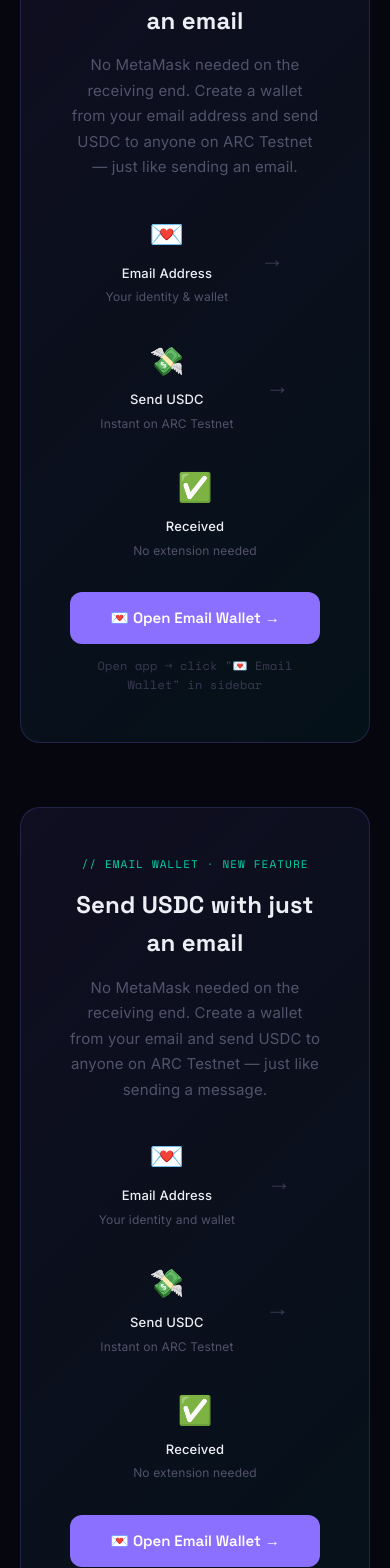
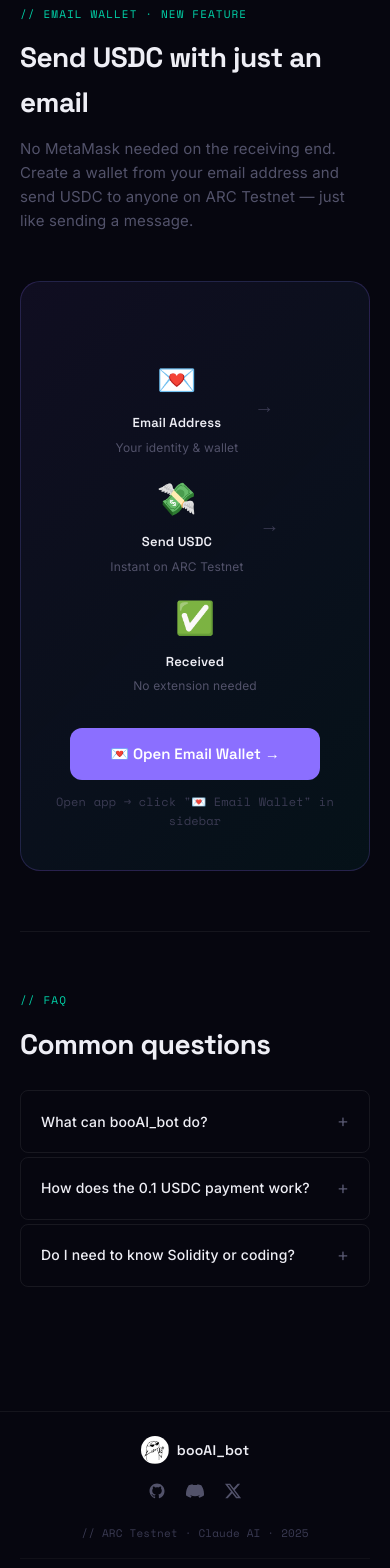
Before and after one commit to lucle87/booAI-bot, a Next.js app: page / in a window 390 px wide. Shown: the part 5620-7188 px from the top of the page. Built offline with nearby package versions, Linux system fonts and the light colour scheme; a web font is replaced by a local one.

Commit message:
fix: remove duplicate Email Wallet sections on landing page

```diff
--- a/pages/index.js
+++ b/pages/index.js
@@ -150,6 +150,44 @@ export default function Home() {
         .testi-author { font-family: 'Space Mono', monospace; font-size: 11px; color: #52526a; }
         .testi-role { font-size: 11px; color: #3a3a52; margin-top: 2px; }
 
+        /* EMAIL WALLET */
+        .email-wallet-section {
+          background: linear-gradient(135deg, rgba(139,111,255,0.08), rgba(0,212,170,0.06));
+          border: 1px solid rgba(139,111,255,0.2);
+          border-radius: 20px;
+          padding: 56px 48px;
+          text-align: center;
+        }
+        .email-wallet-steps {
+          display: flex;
+          justify-content: center;
+          align-items: center;
+          gap: 16px;
+          margin: 32px 0;
+          flex-wrap: wrap;
+        }
+        .ew-step { text-align: center; min-width: 100px; }
+        .ew-step-icon { font-size: 32px; margin-bottom: 8px; }
+        .ew-step-title { font-size: 13px; font-weight: 600; color: #eeeef5; margin-bottom: 4px; font-family: 'Space Grotesk', sans-serif; }
+        .ew-step-sub { font-size: 12px; color: #52526a; }
+        .ew-arrow { color: #3a3a52; font-size: 20px; flex-shrink: 0; }
+        .ew-btn {
+          background: #8b6fff;
+          color: #fff;
+          border: none;
+          border-radius: 12px;
+          padding: 14px 40px;
+          font-size: 15px;
+          font-weight: 600;
+          cursor: pointer;
+          font-family: 'Space Grotesk', sans-serif;
+          transition: opacity 0.2s;
+          display: inline-block;
+          margin-bottom: 12px;
+        }
+        .ew-btn:hover { opacity: 0.85; }
+        .ew-hint { font-size: 12px; color: #3a3a52; font-family: 'Space Mono', monospace; }
+
         /* FAQ */
         .faq-list { display: flex; flex-direction: column; gap: 4px; margin-bottom: 64px; }
         .faq-item { border: 1px solid rgba(255,255,255,0.07); border-radius: 8px; overflow: hidden; }
@@ -181,6 +219,7 @@ export default function Home() {
           .cap-grid { grid-template-columns: repeat(2,1fr); }
           .steps, .infra-grid, .testi-grid { grid-template-columns: 1fr; }
           .section { padding: 60px 20px; }
+          .email-wallet-section { padding: 40px 24px; }
           footer { padding: 24px 20px; }
           .footer-bar { flex-direction: column; gap: 16px; text-align: center; }
           .divider { margin: 0 20px; }
@@ -385,100 +424,53 @@ export default function Home() {
             <div className="testi-role">Web3 Founder · DeFi Builder</div>
           </div>
         </div>
+      </div>
 
-        {/* EMAIL WALLET SECTION */}
-        <div style={{background:'linear-gradient(135deg,rgba(139,111,255,0.08),rgba(0,212,170,0.06))',border:'1px solid rgba(139,111,255,0.2)',borderRadius:20,padding:'48px',marginBottom:64,textAlign:'center'}}>
-          <div style={{fontFamily:'Space Mono,monospace',fontSize:11,color:'#00d4aa',letterSpacing:'0.1em',marginBottom:12}}>// EMAIL WALLET · NEW FEATURE</div>
-          <h2 style={{fontFamily:'Space Grotesk,sans-serif',fontSize:'clamp(24px,3vw,36px)',fontWeight:700,color:'#eeeef5',marginBottom:12}}>Send USDC with just an email</h2>
-          <p style={{fontSize:15,color:'#52526a',marginBottom:32,maxWidth:520,margin:'0 auto 32px',lineHeight:1.7}}>
-            No MetaMask needed on the receiving end. Create a wallet from your email address and send USDC to anyone on ARC Testnet — just like sending an email.
+      <hr className="divider" />
+
+      {/* EMAIL WALLET — chỉ 1 lần, đặt đúng chỗ giữa Testimonials và FAQ */}
+      <div className="section">
+        <div className="section-tag">// EMAIL WALLET · NEW FEATURE</div>
+        <h2 className="section-title">Send USDC with just an email</h2>
+        <p className="section-sub">
+          No MetaMask needed on the receiving end. Create a wallet from your email address and send USDC to anyone on ARC Testnet — just like sending a message.
         </p>
 
-          <div style={{display:'flex',justifyContent:'center',gap:32,marginBottom:32,flexWrap:'wrap'}}>
-            <div style={{textAlign:'center'}}>
-              <div style={{fontSize:28,marginBottom:6}}>💌</div>
-              <div style={{fontSize:13,fontWeight:500,color:'#eeeef5',marginBottom:4}}>Email Address</div>
-              <div style={{fontSize:12,color:'#52526a'}}>Your identity & wallet</div>
+        <div className="email-wallet-section">
+          <div className="email-wallet-steps">
+            <div className="ew-step">
+              <div className="ew-step-icon">💌</div>
+              <div className="ew-step-title">Email Address</div>
+              <div className="ew-step-sub">Your identity & wallet</div>
             </div>
-            <div style={{textAlign:'center',display:'flex',alignItems:'center',color:'#3a3a52',fontSize:24}}>→</div>
-            <div style={{textAlign:'center'}}>
-              <div style={{fontSize:28,marginBottom:6}}>💸</div>
-              <div style={{fontSize:13,fontWeight:500,color:'#eeeef5',marginBottom:4}}>Send USDC</div>
-              <div style={{fontSize:12,color:'#52526a'}}>Instant on ARC Testnet</div>
+            <div className="ew-arrow">→</div>
+            <div className="ew-step">
+              <div className="ew-step-icon">💸</div>
+              <div className="ew-step-title">Send USDC</div>
+              <div className="ew-step-sub">Instant on ARC Testnet</div>
             </div>
-            <div style={{textAlign:'center',display:'flex',alignItems:'center',color:'#3a3a52',fontSize:24}}>→</div>
-            <div style={{textAlign:'center'}}>
-              <div style={{fontSize:28,marginBottom:6}}>✅</div>
-              <div style={{fontSize:13,fontWeight:500,color:'#eeeef5',marginBottom:4}}>Received</div>
-              <div style={{fontSize:12,color:'#52526a'}}>No extension needed</div>
+            <div className="ew-arrow">→</div>
+            <div className="ew-step">
+              <div className="ew-step-icon">✅</div>
+              <div className="ew-step-title">Received</div>
+              <div className="ew-step-sub">No extension needed</div>
             </div>
           </div>
 
-          <div style={{display:'flex',flexDirection:'column',alignItems:'center',gap:12}}>
           <button
-              onClick={() => router.push('/app')}
-              style={{background:'#8b6fff',color:'#fff',border:'none',borderRadius:12,padding:'14px 40px',fontSize:15,fontWeight:600,cursor:'pointer',fontFamily:'Space Grotesk,sans-serif',transition:'opacity 0.2s'}}
-              onMouseOver={e=>e.target.style.opacity='0.85'}
-              onMouseOut={e=>e.target.style.opacity='1'}
+            className="ew-btn"
+            onClick={handleChat}
           >
             💌 Open Email Wallet →
           </button>
-            <div style={{fontSize:12,color:'#3a3a52',fontFamily:'Space Mono,monospace'}}>
-              Open app → click "💌 Email Wallet" in sidebar
-            </div>
+          <div className="ew-hint">Open app → click "💌 Email Wallet" in sidebar</div>
         </div>
       </div>
 
-        {/* EMAIL WALLET SECTION */}
-        <div style={{background:'linear-gradient(135deg,rgba(139,111,255,0.08),rgba(0,212,170,0.06))',border:'1px solid rgba(139,111,255,0.2)',borderRadius:20,padding:'48px',marginBottom:64,textAlign:'center'}}>
-          <div style={{fontFamily:'Space Mono,monospace',fontSize:11,color:'#00d4aa',letterSpacing:'0.1em',marginBottom:12}}>// EMAIL WALLET · NEW FEATURE</div>
-          <h2 style={{fontFamily:'Space Grotesk,sans-serif',fontSize:'clamp(24px,3vw,36px)',fontWeight:700,color:'#eeeef5',marginBottom:12}}>Send USDC with just an email</h2>
-          <p style={{fontSize:15,color:'#52526a',marginBottom:32,maxWidth:520,margin:'0 auto 32px',lineHeight:1.7}}>
-            No MetaMask needed on the receiving end. Create a wallet from your email and send USDC to anyone on ARC Testnet — just like sending a message.
-          </p>
-          <div style={{display:'flex',justifyContent:'center',gap:32,marginBottom:32,flexWrap:'wrap'}}>
-            <div style={{textAlign:'center'}}>
-              <div style={{fontSize:28,marginBottom:6}}>💌</div>
-              <div style={{fontSize:13,fontWeight:500,color:'#eeeef5',marginBottom:4}}>Email Address</div>
-              <div style={{fontSize:12,color:'#52526a'}}>Your identity and wallet</div>
-            </div>
-            <div style={{display:'flex',alignItems:'center',color:'#3a3a52',fontSize:24}}>→</div>
-            <div style={{textAlign:'center'}}>
-              <div style={{fontSize:28,marginBottom:6}}>💸</div>
-              <div style={{fontSize:13,fontWeight:500,color:'#eeeef5',marginBottom:4}}>Send USDC</div>
-              <div style={{fontSize:12,color:'#52526a'}}>Instant on ARC Testnet</div>
-            </div>
-            <div style={{display:'flex',alignItems:'center',color:'#3a3a52',fontSize:24}}>→</div>
-            <div style={{textAlign:'center'}}>
-              <div style={{fontSize:28,marginBottom:6}}>✅</div>
-              <div style={{fontSize:13,fontWeight:500,color:'#eeeef5',marginBottom:4}}>Received</div>
-              <div style={{fontSize:12,color:'#52526a'}}>No extension needed</div>
-            </div>
-          </div>
-          <button
-            onClick={() => router.push('/app')}
-            style={{background:'#8b6fff',color:'#fff',border:'none',borderRadius:12,padding:'14px 40px',fontSize:15,fontWeight:600,cursor:'pointer',fontFamily:'Space Grotesk,sans-serif',marginBottom:12}}
-          >💌 Open Email Wallet →</button>
-          <div style={{fontSize:12,color:'#3a3a52',fontFamily:'Space Mono,monospace'}}>Open app → click "💌 Email Wallet" in sidebar</div>
-        </div>
-
-                {/* EMAIL WALLET */}
-        <div style={{background:'linear-gradient(135deg,rgba(139,111,255,0.08),rgba(0,212,170,0.06))',border:'1px solid rgba(139,111,255,0.2)',borderRadius:20,padding:'48px',marginBottom:64,textAlign:'center'}}>
-          <div style={{fontFamily:"'Space Mono',monospace",fontSize:11,color:'#00d4aa',letterSpacing:'0.1em',marginBottom:12}}>// EMAIL WALLET · NEW FEATURE</div>
-          <h2 style={{fontFamily:"'Space Grotesk',sans-serif",fontSize:'clamp(24px,3vw,36px)',fontWeight:700,color:'#eeeef5',marginBottom:12}}>Send USDC with just an email</h2>
-          <p style={{fontSize:15,color:'#52526a',maxWidth:520,margin:'0 auto 32px',lineHeight:1.7}}>No MetaMask needed on the receiving end. Send USDC to anyone on ARC Testnet — just like sending a message.</p>
-          <div style={{display:'flex',justifyContent:'center',gap:32,marginBottom:32,flexWrap:'wrap'}}>
-            <div style={{textAlign:'center'}}><div style={{fontSize:28,marginBottom:6}}>💌</div><div style={{fontSize:13,fontWeight:500,color:'#eeeef5',marginBottom:4}}>Email Address</div><div style={{fontSize:12,color:'#52526a'}}>Your identity and wallet</div></div>
-            <div style={{display:'flex',alignItems:'center',color:'#3a3a52',fontSize:24}}>→</div>
-            <div style={{textAlign:'center'}}><div style={{fontSize:28,marginBottom:6}}>💸</div><div style={{fontSize:13,fontWeight:500,color:'#eeeef5',marginBottom:4}}>Send USDC</div><div style={{fontSize:12,color:'#52526a'}}>Instant on ARC Testnet</div></div>
-            <div style={{display:'flex',alignItems:'center',color:'#3a3a52',fontSize:24}}>→</div>
-            <div style={{textAlign:'center'}}><div style={{fontSize:28,marginBottom:6}}>✅</div><div style={{fontSize:13,fontWeight:500,color:'#eeeef5',marginBottom:4}}>Received</div><div style={{fontSize:12,color:'#52526a'}}>No extension needed</div></div>
-          </div>
-          <button onClick={() => router.push('/app')} style={{background:'#8b6fff',color:'#fff',border:'none',borderRadius:12,padding:'14px 40px',fontSize:15,fontWeight:600,cursor:'pointer',marginBottom:12}}>💌 Open Email Wallet →</button>
-          <div style={{fontSize:12,color:'#3a3a52'}}>Open app → click "💌 Email Wallet" in sidebar</div>
-        </div>
+      <hr className="divider" />
 
       {/* FAQ */}
+      <div className="section">
         <div className="section-tag">// FAQ</div>
         <h2 className="section-title" style={{ marginBottom: 24 }}>Common questions</h2>
         <div className="faq-list">
```
Lines whose indentation alone changed are shown as unchanged.
